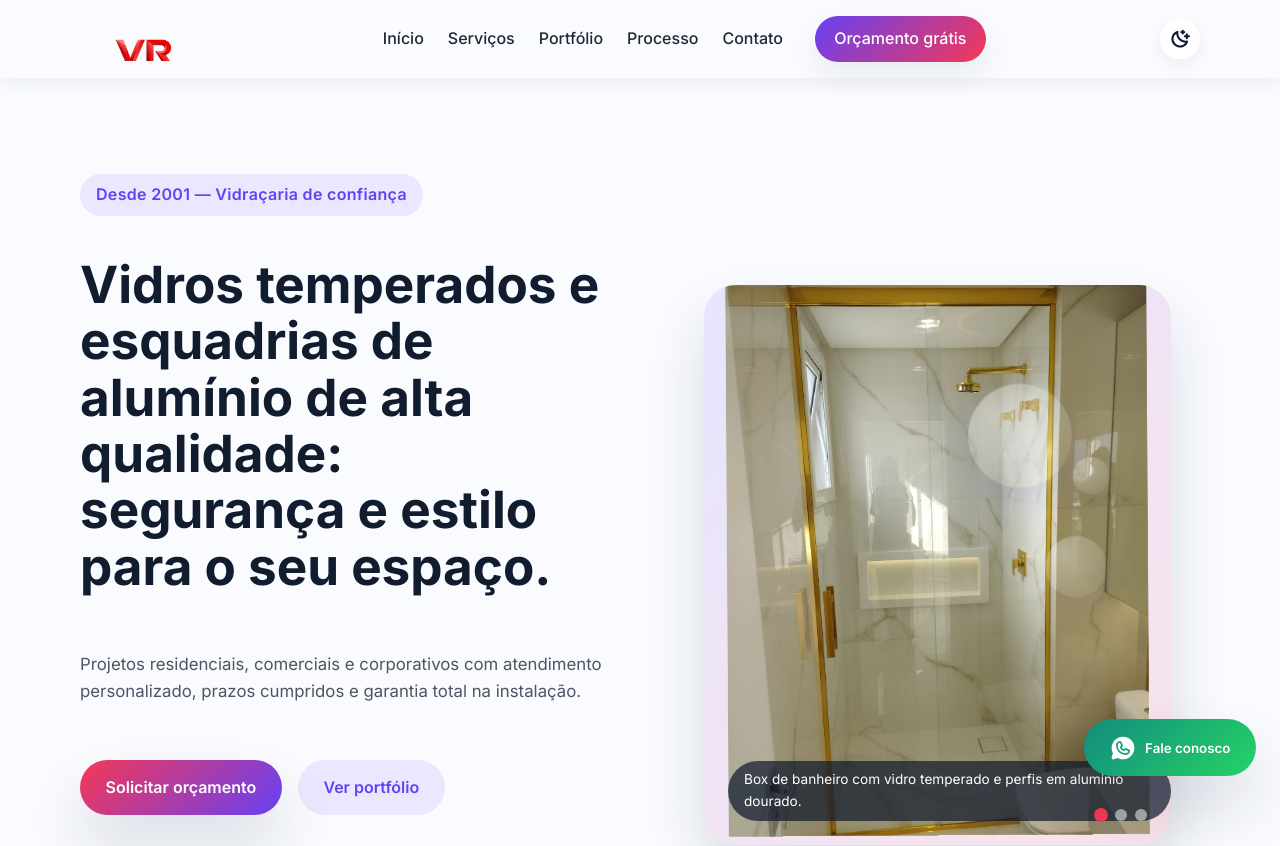
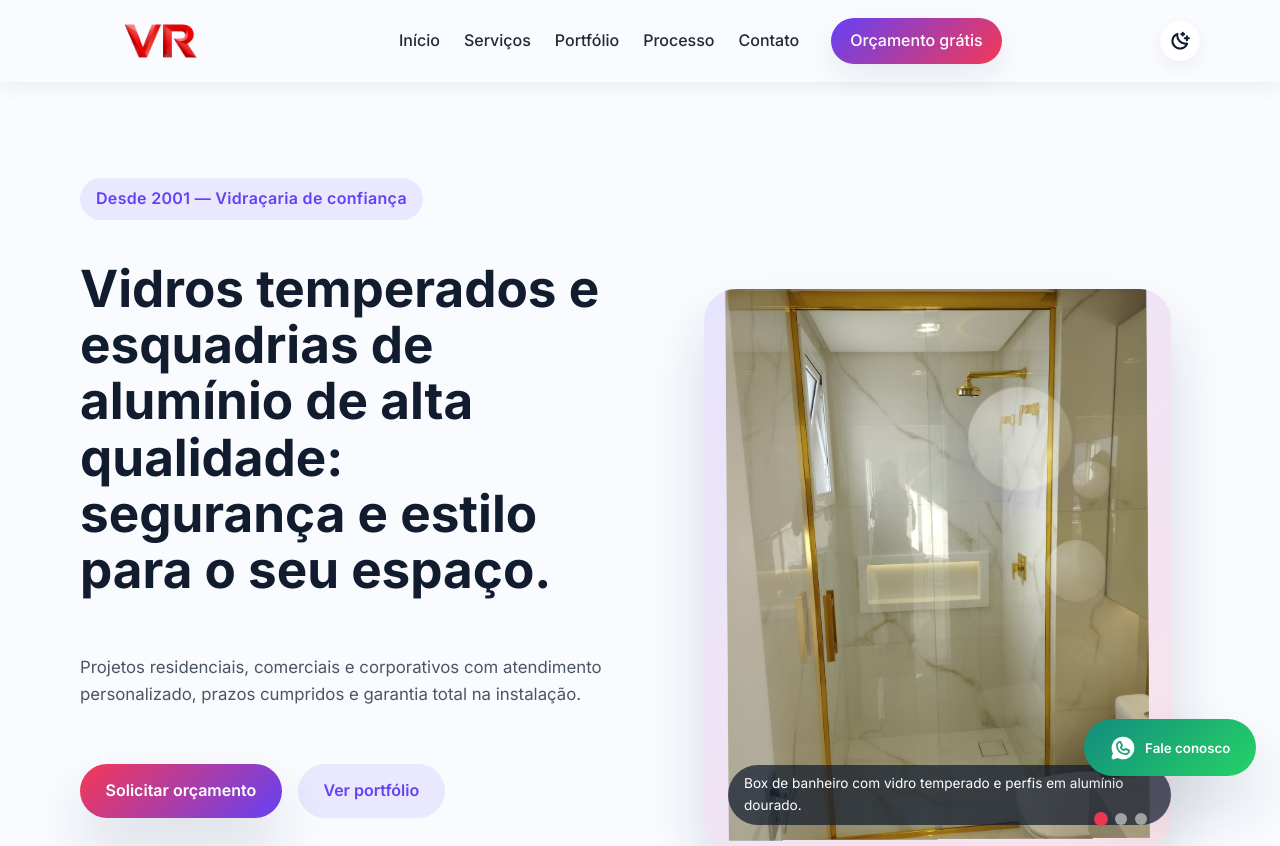
Before and after one commit to paulohramoss/landing-page, a React (Vite) app: page / in a window 1280 px wide. Shown: the top 846 px of the page. Built offline with nearby package versions, Linux system fonts and the light colour scheme.

Commit message:
feat: initialize global styles with theme support and base layout components

```diff
--- a/src/styles/global.css
+++ b/src/styles/global.css
@@ -178,13 +178,15 @@ main {
 }
 
 .logo-wrap {
-  height: 44px;
+  height: 50px;
   overflow: hidden;
   flex-shrink: 0;
+  display: flex;
+  align-items: center;
 }
 
 .logo-img {
-  height: 72px;
+  height: 90px;
   width: auto;
   display: block;
   mix-blend-mode: multiply;
@@ -952,8 +954,15 @@ textarea:focus {
 }
 
 @keyframes fadeIn {
-  from { opacity: 0; transform: scale(0.95); }
-  to { opacity: 1; transform: scale(1); }
+  from {
+    opacity: 0;
+    transform: scale(0.95);
+  }
+
+  to {
+    opacity: 1;
+    transform: scale(1);
+  }
 }
 
 .floating-whatsapp {
```
